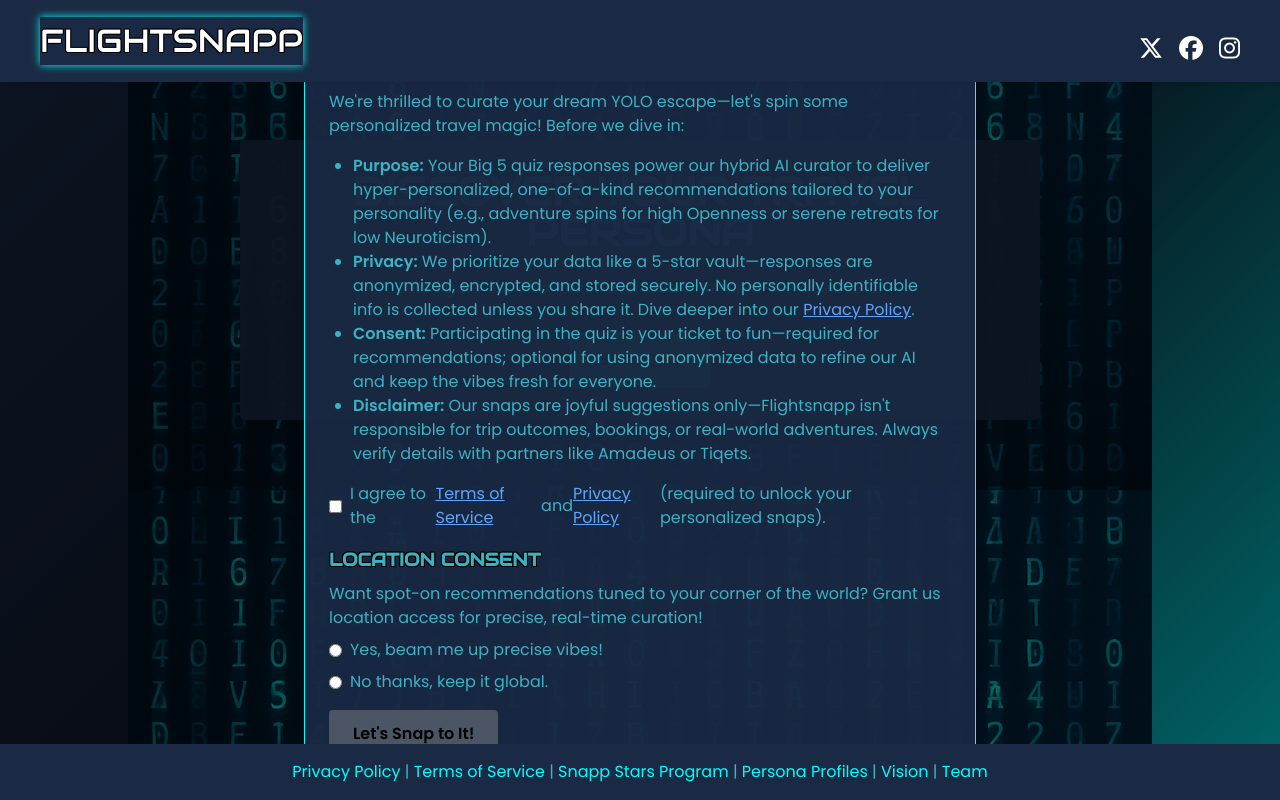
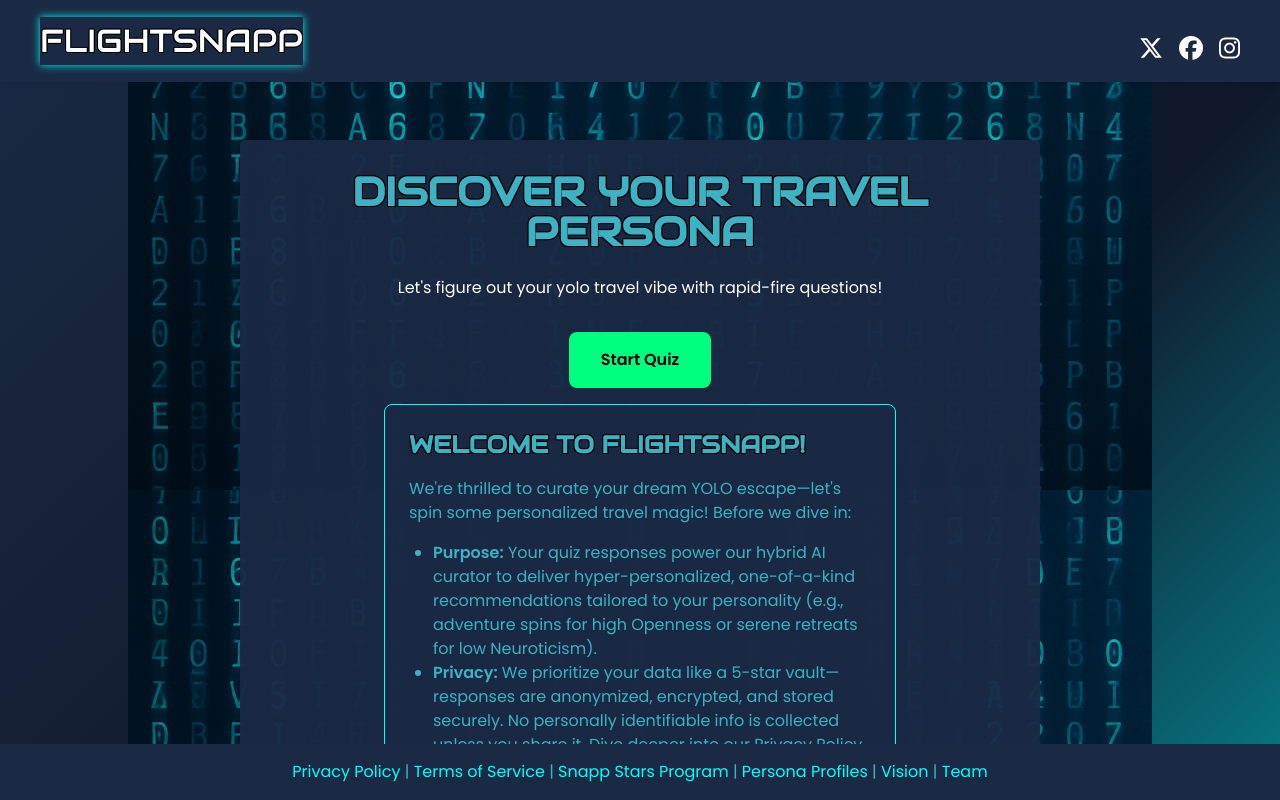
Before and after one commit to flightsnapp/FSLT, a React (Create React App) app: page / in a window 1280 px wide. Both pictures are taken after a click on the button "Start Quiz". Shown: the top 800 px of the page. Built offline with nearby package versions, Linux system fonts and the light colour scheme.

Commit message:
netlify upload...stable release...quiz and scoring model functioning

```diff
--- a/src/Quiz.tsx
+++ b/src/Quiz.tsx
@@ -3,7 +3,6 @@
 import { useNavigate } from 'react-router-dom';
 import { normalize, personaFit } from './utils/scoreEngine';
 import { getPersona, calculateTraitScores, encryptQuizResult, getSecureGeoLocation, personaWeights, Persona as ImportedPersona, Scores } from './utils/personaCalculator';
-
 
 interface Question {
   question: string;
@@ -404,6 +403,23 @@
     }
   };
 
+  const handleModalProceed = async () => {
+    if (!termsChecked) {
+      alert('Please agree to the Terms of Service and Privacy Policy.');
+      return;
+    }
+    if (geoConsent === 'yes') {
+      await getLocation();
+    } else if (geoConsent === 'no') {
+      setDepartureCity(region || 'Global');
+    } else {
+      alert('Please select a location consent option.');
+      return;
+    }
+    setModalOpen(false);
+    setStage('core');
+  };
+
   const ParticleBurst: React.FC<{ visible: boolean }> = ({ visible }) => (
     <AnimatePresence>
       {visible && (
@@ -545,27 +561,17 @@
     );
   };
 
-  const handleModalProceed = async () => {
-    if (!termsChecked) {
-      alert('Please agree to the Terms of Service and Privacy Policy.');
-      return;
-    }
-    if (geoConsent === 'yes') {
-      await getLocation();
-    } else if (geoConsent === 'no') {
-      setDepartureCity(region || 'Global');
-    } else {
-      alert('Please select a location consent option.');
-      return;
-    }
-    setModalOpen(false);
-    setStage('core');
-  };
-
+  // Inside the Quiz component, update the welcome stage
   if (stage === 'welcome') {
     return (
       <div className="page-container">
         <div className="page-content flex flex-col items-center justify-center text-white">
+          <motion.div
+            initial={{ opacity: 0, y: 50 }}
+            animate={{ opacity: 1, y: 0 }}
+            transition={{ duration: 0.5 }}
+            className="text-center"
+          >
             <h1 className="text-4xl font-bold mb-6">Discover Your Travel Persona</h1>
             <p className="mb-8 text-center">Let's figure out your yolo travel vibe with rapid-fire questions!</p>
             <motion.button
@@ -576,20 +582,27 @@
             >
               Start Quiz
             </motion.button>
+          </motion.div>
+          <AnimatePresence>
             {isModalOpen && (
-            <div className="fixed inset-0 bg-black bg-opacity-50 flex items-center justify-center z-50">
-              <div className="bg-[rgba(26,42,68,0.95)] text-[#3DB2C2] p-6 rounded-lg max-w-2xl w-full max-h-full overflow-y-auto border border-[#00FFFF]">
+              <motion.div
+                initial={{ opacity: 0, y: 20 }}
+                animate={{ opacity: 1, y: 0 }}
+                exit={{ opacity: 0, y: 20 }}
+                transition={{ duration: 0.3 }}
+                className="relative bg-[rgba(26,42,68,0.95)] text-[#3DB2C2] p-6 rounded-lg w-full max-w-lg border border-[#00FFFF] mt-4 z-50"
+              >
                 <h2 className="text-2xl font-bold mb-4">Welcome to Flightsnapp!</h2>
                 <p className="mb-4">We're thrilled to curate your dream YOLO escape—let's spin some personalized travel magic! Before we dive in:</p>
                 <ul className="list-disc pl-6 mb-4">
                   <li>
-                    <strong>Purpose:</strong> Your Big 5 quiz responses power our hybrid AI curator to deliver hyper-personalized, one-of-a-kind recommendations tailored to your personality (e.g., adventure spins for high Openness or serene retreats for low Neuroticism).
+                    <strong>Purpose:</strong> Your quiz responses power our hybrid AI curator to deliver hyper-personalized, one-of-a-kind recommendations tailored to your personality (e.g., adventure spins for high Openness or serene retreats for low Neuroticism).
                   </li>
                   <li>
                     <strong>Privacy:</strong> We prioritize your data like a 5-star vault—responses are anonymized, encrypted, and stored securely. No personally identifiable info is collected unless you share it. Dive deeper into our{' '}
-                    <a href="/privacy-policy" className="text-blue-400 underline" target="_blank">
+
                       Privacy Policy
-                    </a>
+
                     .
                   </li>
                   <li>
@@ -607,15 +620,10 @@
                       onChange={(e) => setTermsChecked(e.target.checked)}
                       className="mr-2"
                     />
-                    I agree to the{' '}
-                    <a href="/terms-of-service" className="text-blue-400 underline" target="_blank">
+                    I agree to the
                      Terms of Service
-                    </a>{' '}
-                    and<br />
-                    <a href="/privacy-policy" className="text-blue-400 underline" target="_blank">
-                      Privacy Policy
-                    </a>{' '}
-                    (required to unlock your personalized snaps).
+                    and Privacy Policy
+                    (required).
                   </label>
                 </div>
                 <div className="mb-4">
@@ -662,6 +670,14 @@
                     </div>
                   )}
                 </div>
+                {geoError && <p className="text-red-500 mb-4">{geoError}</p>}
+                <div className="flex justify-end space-x-4">
+                  <button
+                    className="px-4 py-2 bg-gray-600 rounded"
+                    onClick={() => setModalOpen(false)}
+                  >
+                    Cancel
+                  </button>
                   <motion.button
                     whileHover={{ scale: 1.05 }}
                     whileTap={{ scale: 0.95 }}
@@ -669,11 +685,12 @@
                     disabled={!termsChecked || !geoConsent || (geoConsent === 'no' && !region)}
                     onClick={handleModalProceed}
                   >
-                  Let's Snap to It!
+                    {isGeoLoading ? 'Loading...' : 'Let’s Snap to It!'}
                   </motion.button>
                 </div>
-            </div>
+              </motion.div>
             )}
+          </AnimatePresence>
         </div>
       </div>
     );
```
Also changed, not shown: 1 other file (tests, documents, lock files or other folders). Lines whose indentation alone changed are shown as unchanged.
